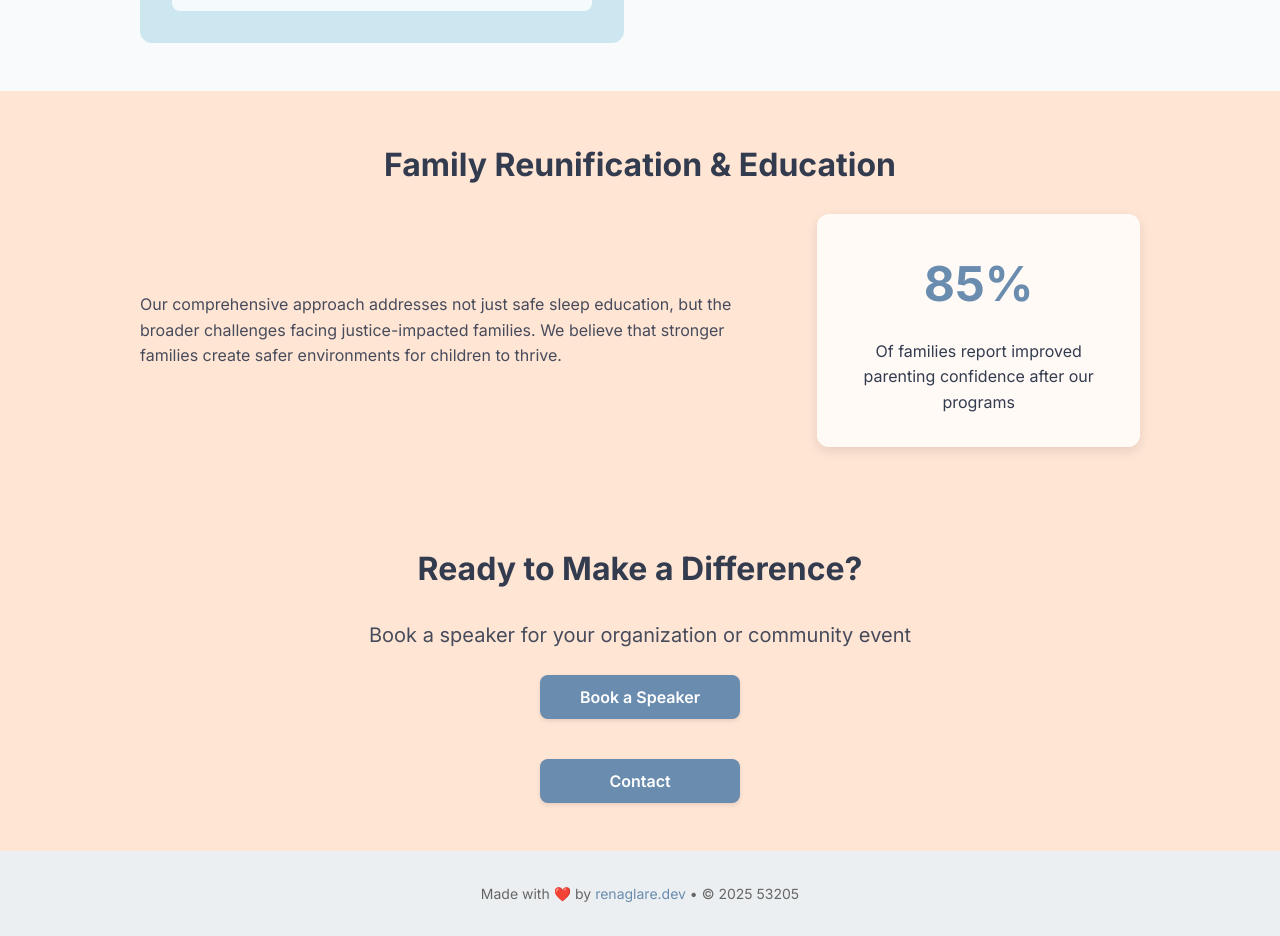
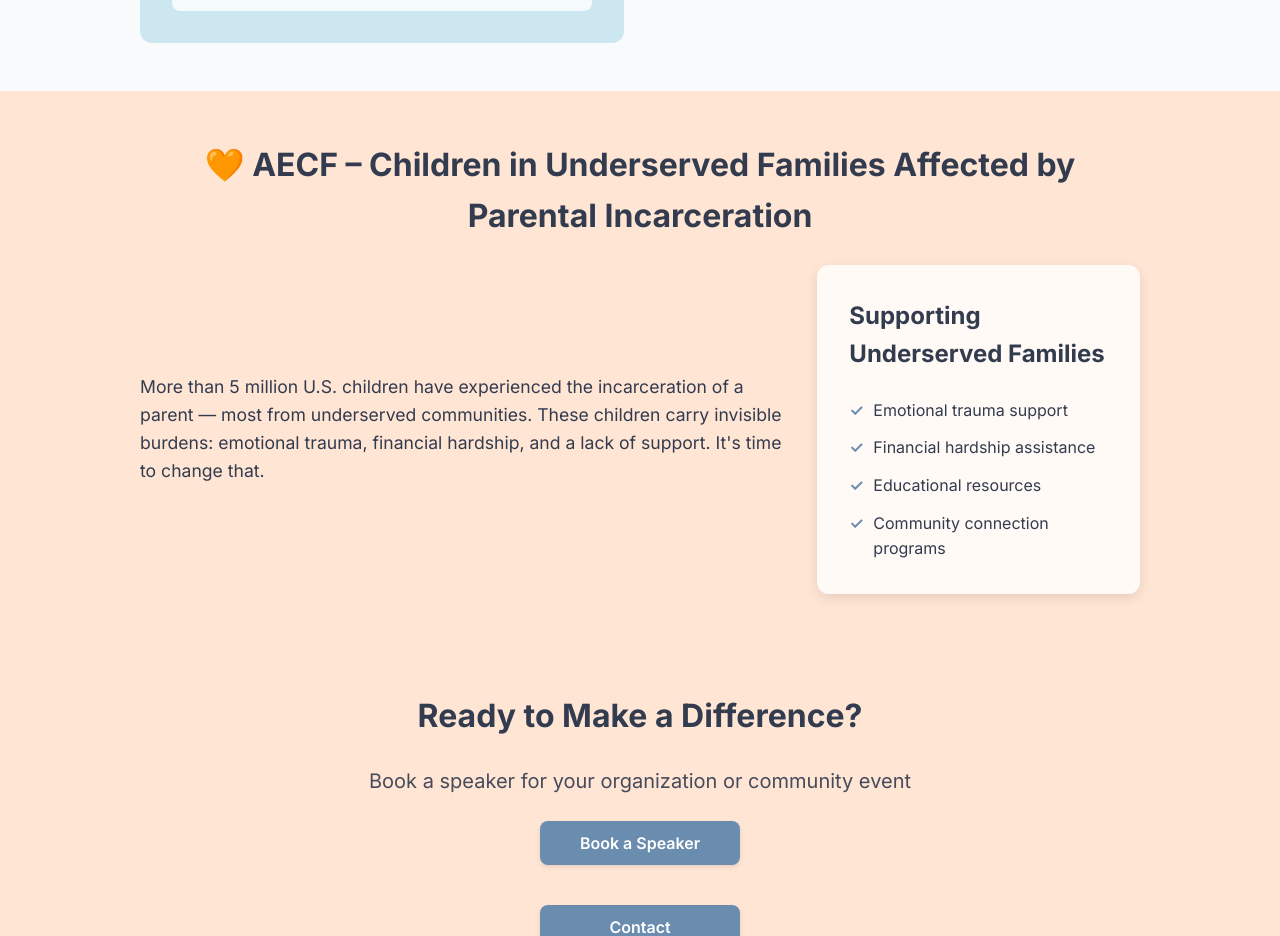
Before and after one commit to glarerena/safe_space, a Next.js app: page / in a window 1280 px wide. Shown: the part 2440-3376 px from the top of the page. Built offline with nearby package versions, Linux system fonts and the light colour scheme.

Commit message:
Email form

```diff
--- a/src/components/CallToActionFooter.tsx
+++ b/src/components/CallToActionFooter.tsx
@@ -31,7 +31,7 @@
 
 Thank you!`);
 
-    const mailtoLink = `mailto:info@contact53205.org?subject=${subject}&body=${body}`;
+    const mailtoLink = `mailto:contact.53205@gmail.com?subject=${subject}&body=${body}`;
     window.open(mailtoLink, '_blank');
   };
 
@@ -68,7 +68,7 @@
               <div className={styles.contactForm}>
                 <h3>Contact Us</h3>
                 <form
-                  action="https://formsubmit.co/info@contact53205.org"
+                  action="https://formsubmit.co/contact.53205@gmail.com"
                   method="POST"
                   onSubmit={handleFormSubmit}
                 >
--- a/src/components/FamilyReunificationSection.module.css
+++ b/src/components/FamilyReunificationSection.module.css
@@ -35,7 +35,7 @@
 .textContent {
   display: flex;
   flex-direction: column;
-  gap: 1rem;
+  gap: 1.5rem;
 }
 
 .textContent p {
@@ -46,34 +46,90 @@
   opacity: 0.9;
 }
 
+.description {
+  font-size: 1.1rem !important;
+  font-weight: 500;
+  opacity: 1 !important;
+}
+
+.statsGrid {
+  display: grid;
+  grid-template-columns: 1fr 1fr;
+  gap: 1.5rem;
+  margin-top: 1rem;
+}
+
+.stat {
+  display: flex;
+  flex-direction: column;
+  align-items: center;
+  text-align: center;
+  padding: 1.5rem;
+  background: rgba(255, 255, 255, 0.7);
+  border-radius: 8px;
+  box-shadow: 0 2px 8px rgba(0, 0, 0, 0.1);
+}
+
+.statNumber {
+  font-size: 2rem;
+  font-weight: 700;
+  color: var(--cta-primary);
+  margin-bottom: 0.5rem;
+}
+
+.statLabel {
+  font-size: 0.9rem;
+  color: var(--text-primary);
+  line-height: 1.4;
+  opacity: 0.8;
+}
+
 .calloutCard {
   display: flex;
   justify-content: center;
   align-items: center;
 }
 
-.calloutStat {
-  text-align: center;
+.calloutContent {
+  text-align: left;
   padding: 2rem;
   background: rgba(255, 255, 255, 0.8);
   border-radius: 12px;
   box-shadow: 0 4px 12px rgba(0, 0, 0, 0.1);
+  width: 100%;
 }
 
-.calloutStat h3 {
-  font-size: 3rem;
+.calloutContent h3 {
+  font-size: 1.5rem;
   font-weight: 700;
-  color: var(--cta-primary);
-  margin: 0 0 1rem 0;
+  color: var(--text-primary);
+  margin: 0 0 1.5rem 0;
   line-height: 1.6;
 }
 
-.calloutStat p {
+.impactList {
+  list-style: none;
+  padding: 0;
+  margin: 0;
+  display: flex;
+  flex-direction: column;
+  gap: 0.75rem;
+}
+
+.impactList li {
   font-size: var(--font-body);
   color: var(--text-primary);
-  margin: 0;
   line-height: 1.6;
-  font-weight: 500;
+  padding-left: 1.5rem;
+  position: relative;
+}
+
+.impactList li::before {
+  content: '✓';
+  position: absolute;
+  left: 0;
+  color: var(--cta-primary);
+  font-weight: bold;
 }
 
 @media (max-width: 768px) {
@@ -94,11 +150,24 @@
     gap: 1.5rem;
   }
 
-  .calloutStat {
+  .statsGrid {
+    grid-template-columns: 1fr;
+    gap: 1rem;
+  }
+
+  .stat {
+    padding: 1rem;
+  }
+
+  .statNumber {
+    font-size: 1.75rem;
+  }
+
+  .calloutContent {
     padding: 1.5rem;
   }
 
-  .calloutStat h3 {
-    font-size: 2.5rem;
+  .calloutContent h3 {
+    font-size: 1.25rem;
   }
 }
--- a/src/components/FamilyReunificationSection.tsx
+++ b/src/components/FamilyReunificationSection.tsx
@@ -2,6 +2,7 @@
 
 import styles from './FamilyReunificationSection.module.css';
 import { useScrollAnimation } from './useScrollAnimation';
+import aecfData from '../../data/aecf.json';
 
 export default function FamilyReunificationSection() {
   const { ref, className } = useScrollAnimation('left');
@@ -10,19 +11,22 @@
     <section id="family-reunification" className={styles.familyReunification}>
       <div className={styles.container}>
         <div ref={ref} className={`${styles.content} ${className}`}>
-          <h2 className={styles.title}>Family Reunification & Education</h2>
+          <h2 className={styles.title}>{aecfData.title}</h2>
           <div className={styles.layout}>
             <div className={styles.textContent}>
-              <p>
-                Our comprehensive approach addresses not just safe sleep education, but the
-                broader challenges facing justice-impacted families. We believe that stronger
-                families create safer environments for children to thrive.
+              <p className={styles.description}>
+                {aecfData.quote}
               </p>
             </div>
             <div className={styles.calloutCard}>
-              <div className={styles.calloutStat}>
-                <h3>85%</h3>
-                <p>Of families report improved parenting confidence after our programs</p>
+              <div className={styles.calloutContent}>
+                <h3>Supporting Underserved Families</h3>
+                <ul className={styles.impactList}>
+                  <li>Emotional trauma support</li>
+                  <li>Financial hardship assistance</li>
+                  <li>Educational resources</li>
+                  <li>Community connection programs</li>
+                </ul>
               </div>
             </div>
           </div>
```
